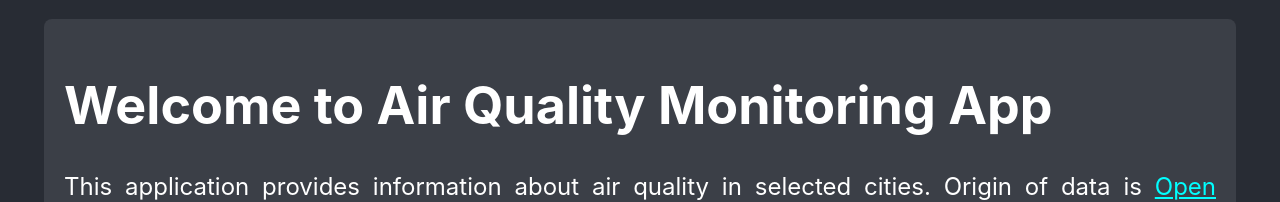
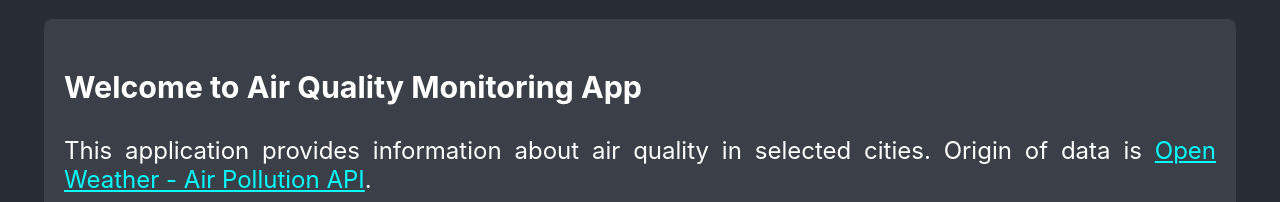
Before and after one commit to pulcovamon/air_pollution_app, a React (Create React App) app in the folder frontend/air-pollution/: page / in a window 1280 px wide. Shown: the part 212-414 px from the top of the page. Built offline with nearby package versions, Linux system fonts and the light colour scheme; no server answers.

Commit message:
change h1 to h3

```diff
--- a/frontend/air-pollution/src/Home.js
+++ b/frontend/air-pollution/src/Home.js
@@ -3,7 +3,7 @@ import React from "react";
 export default function Home() {
     return (
         <div className="home">
-            <h1>Welcome to Air Quality Monitoring App</h1>
+            <h3>Welcome to Air Quality Monitoring App</h3>
             <p>
                 This application provides information about air quality in selected cities.
                 Origin of data is <a href="https://openweathermap.org/api/air-pollution">Open Weather - Air Pollution API</a>.
```
